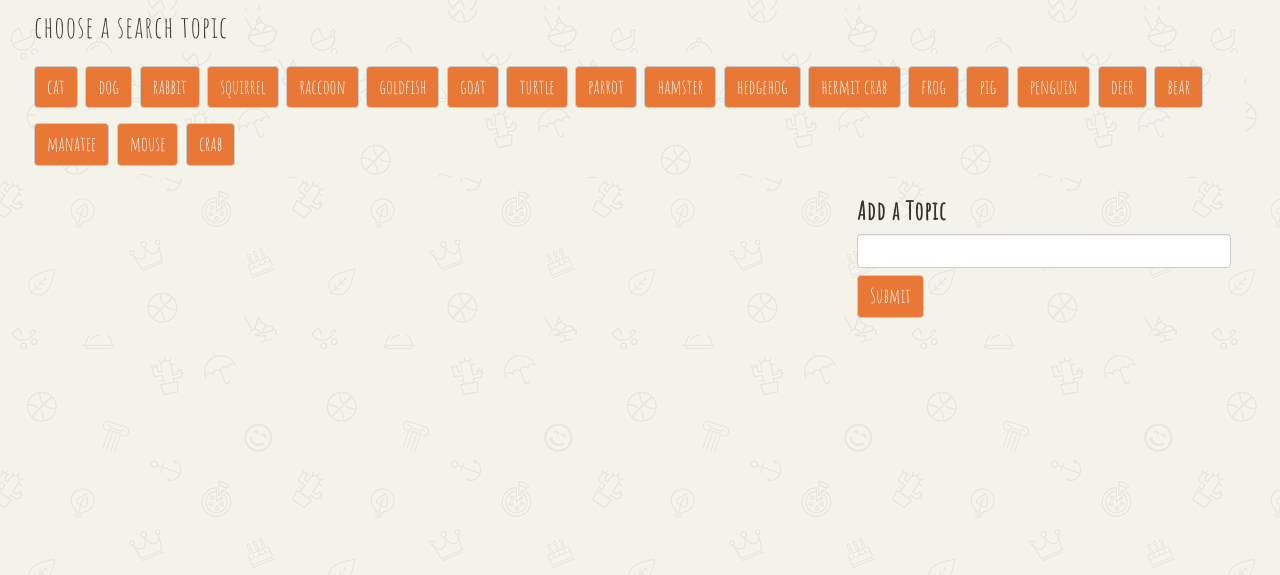
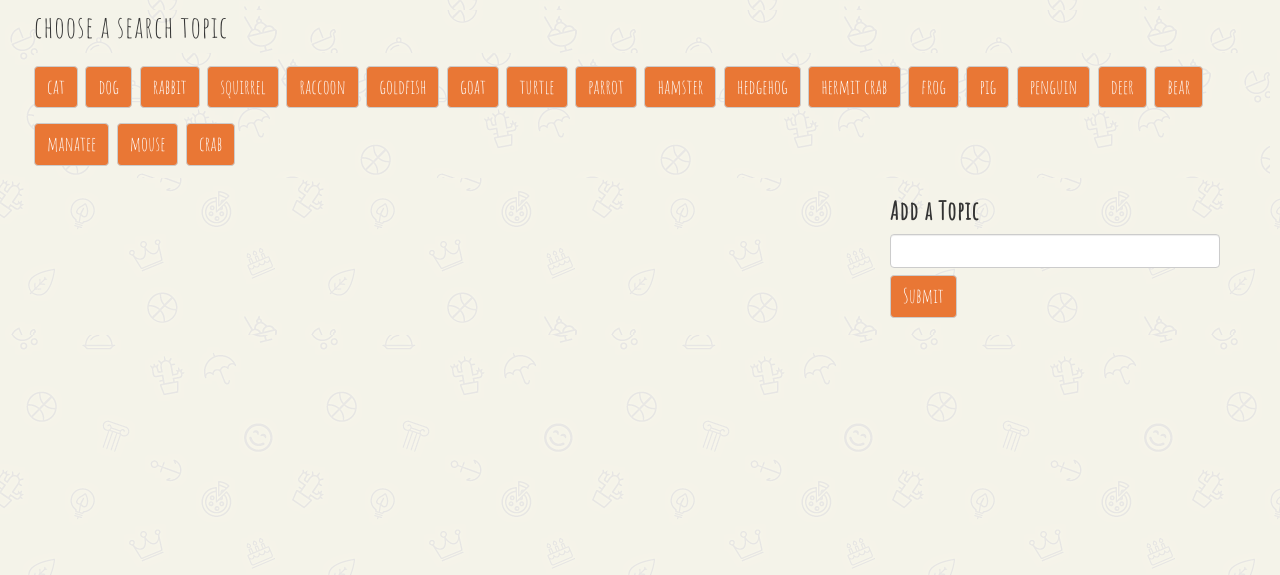
Before and after one commit to jharmon141/Giphy-API, a PHP site: page / in a window 1280 px wide. Shown: the top 575 px of the page. Run offline with PHP 8.4, Linux system fonts and the light colour scheme.

Commit message:
third scroller fix

```diff
--- a/css/style.css
+++ b/css/style.css
@@ -9,7 +9,6 @@ body {
 #top {
  width: 100%;
  padding-left: 49px;
- padding-right: 49px;
  padding-bottom: 10px;
  background-image: url("../images/giftly.png");
  background-repeat: repeat;
@@ -31,6 +30,7 @@ h4 {
 #animal-form {
    margin-top: 15px;
    z-index: -1;
+   margin-right: 60px;
 }
 
 #clickText {
@@ -151,5 +151,5 @@ body {
  z-index: 999;
  position: relative;
  display: block;
- width: 100%;
+ width: 98%;
 }
```
